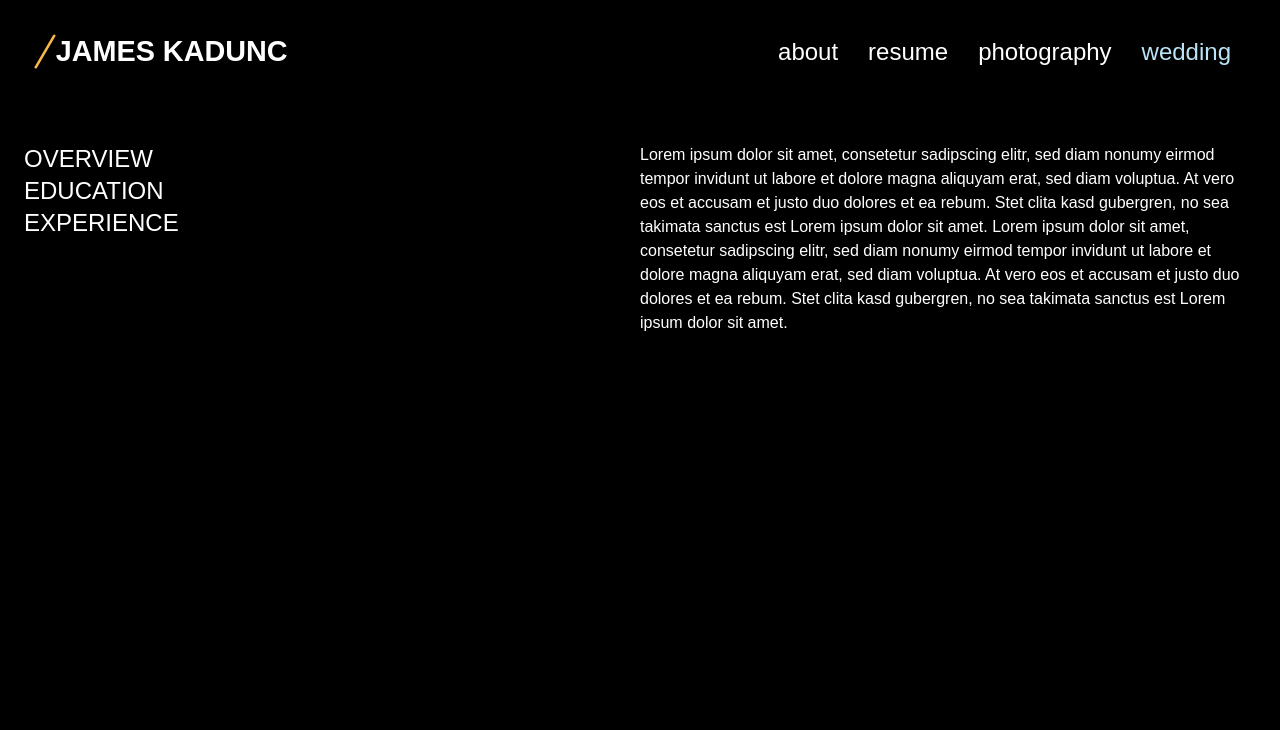
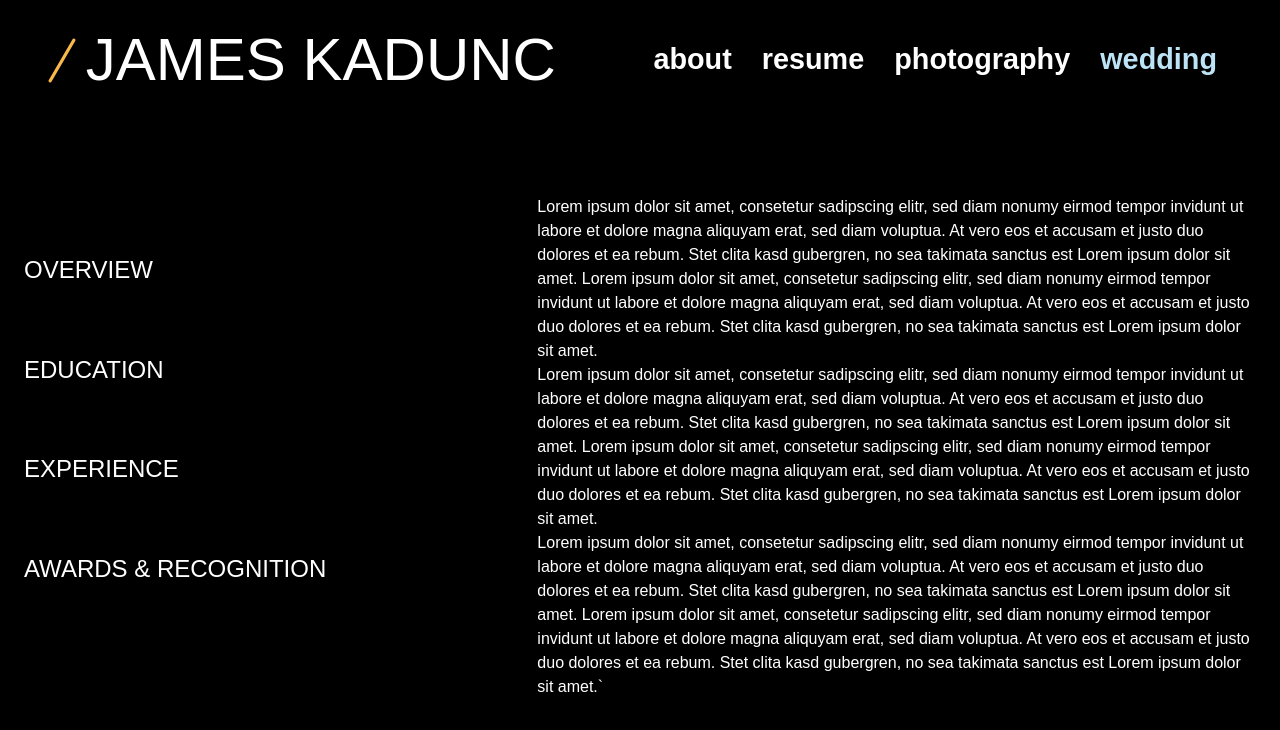
Before and after one commit to jkadunc/jimk-dot-com, a React (Create React App) app: page /resume in a window 1280 px wide. Shown: the top 730 px of the page. Built offline with nearby package versions, Linux system fonts and the light colour scheme; no server answers; a web font is replaced by a local one; what aws-amplify would draw is missing.

Commit message:
updated resume
updated resume area, fixed some styling

```diff
--- a/src/NavSection.tsx
+++ b/src/NavSection.tsx
@@ -1,7 +1,6 @@
 import React from 'react';
-import Box from '@material-ui/core/Box';
-import Link from '@material-ui/core/Link';
-import { Typography } from '@material-ui/core';
+
+import { Typography, Box, Container, Link } from '@material-ui/core';
 import { makeStyles } from '@material-ui/core/styles';
 import {Link as BrowserLink} from 'react-router-dom';
 
@@ -9,7 +8,8 @@ import {Link as BrowserLink} from 'react-router-dom';
 const getStyles = makeStyles((theme) => ({
     name: {
       textTransform: 'uppercase',
-      verticalAlign: 'middle'
+      verticalAlign: 'middle',
+      paddingLeft: '10px'
     },
     headerLink: {
       verticalAlign: 'middle',
@@ -30,6 +30,9 @@ const getStyles = makeStyles((theme) => ({
     },
     img: {
       verticalAlign: 'middle'
+    },
+    container: {
+      paddingBottom: '75px'
     }
 }));
 
@@ -41,30 +44,30 @@ function NavSection() {
   const classes = getStyles();
 
   return (
-    <div style={{ width: '100%', padding: '10px 10px 50px 10px' }}>
+    <Container className={classes.container} maxWidth='xl'>
       <Box p={1} m={1} display="flex" flexWrap="wrap" justifyContent='space-between' alignItems='baseline'>
         <Box p={1} >
           <Link underline="none" component={BrowserLink} to='/'>
-            <img className={classes.img} src='/img/line-angled.svg' alt='' height='35px'></img>
-            <Typography className={classes.name} variant='h3' display='inline'>James Kadunc</Typography>
+            <img className={classes.img} src='/img/line-angled.svg' alt='' height='45px'></img>
+            <Typography className={classes.name} variant='h2' display='inline'>James Kadunc</Typography>
           </Link>
         </Box>
         <Box p={1}>
           <Link underline="none" component={BrowserLink} to='/'>
-            <Typography className={classes.headerLink} variant='h4'>about</Typography>
+            <Typography className={classes.headerLink} variant='h3'>about</Typography>
           </Link>
           <Link underline="none" component={BrowserLink} to='/resume'>
-            <Typography className={classes.headerLink} variant='h4' >resume</Typography>
+            <Typography className={classes.headerLink} variant='h3' >resume</Typography>
           </Link>
           <Link underline="none" component={BrowserLink} to='/photography'>
-            <Typography className={classes.headerLink} variant='h4'>photography</Typography>
+            <Typography className={classes.headerLink} variant='h3'>photography</Typography>
           </Link>
           <Link underline="none" component={BrowserLink} to='/wedding'>
-            <Typography className={`${classes.weddingHeaderLink} ${classes.headerLink}`} variant='h4'>wedding</Typography>
+            <Typography className={`${classes.weddingHeaderLink} ${classes.headerLink}`} variant='h3'>wedding</Typography>
           </Link>
         </Box>
       </Box>
-    </div>
+    </Container>
   );
 }
 
--- a/src/Photography/PhotoGallery.tsx
+++ b/src/Photography/PhotoGallery.tsx
@@ -2,7 +2,6 @@ import React from 'react';
 // import PhotoView from './PhotoView';
 import {photo} from '../models'
 import {API} from 'aws-amplify';
-// import styled from 'styled-components';
 
 // const Styling = styled.div`
 //     margin-top: 20px;
--- a/src/Resume/Resume.tsx
+++ b/src/Resume/Resume.tsx
@@ -1,38 +1,24 @@
-import React from 'react';
-import { Grid, Container, Typography} from '@material-ui/core';
-
-const aboutText = [
-  `Lorem ipsum dolor sit amet, consetetur sadipscing elitr, sed diam nonumy eirmod tempor invidunt ut labore et dolore magna aliquyam erat, sed diam voluptua. At vero eos et accusam et justo duo dolores et ea rebum. Stet clita kasd gubergren, no sea takimata sanctus est Lorem ipsum dolor sit amet. Lorem ipsum dolor sit amet, consetetur sadipscing elitr, sed diam nonumy eirmod tempor invidunt ut labore et dolore magna aliquyam erat, sed diam voluptua. At vero eos et accusam et justo duo dolores et ea rebum. Stet clita kasd gubergren, no sea takimata sanctus est Lorem ipsum dolor sit amet.`,
-  `Lorem ipsum dolor sit amet, consetetur sadipscing elitr, sed diam nonumy eirmod tempor invidunt ut labore et dolore magna aliquyam erat, sed diam voluptua. At vero eos et accusam et justo duo dolores et ea rebum. Stet clita kasd gubergren, no sea takimata sanctus est Lorem ipsum dolor sit amet. Lorem ipsum dolor sit amet, consetetur sadipscing elitr, sed diam nonumy eirmod tempor invidunt ut labore et dolore magna aliquyam erat, sed diam voluptua. At vero eos et accusam et justo duo dolores et ea rebum. Stet clita kasd gubergren, no sea takimata sanctus est Lorem ipsum dolor sit amet.`
-];
+import React, {useState} from 'react';
+import { Grid, Container} from '@material-ui/core';
+import ResumeHeading from './ResumeHeading';
+import ResumeContent from './ResumeContent';
 
 
-export default function Resume() {
+export default function Resume () {
+
+    const [selectedIndex, setSelectedIndex] = useState(0);
+
     return (
       <Container maxWidth='lg'>
       <Grid container>
           <Grid item xs={3} >
-            <Grid item xs={12}>
-            <Typography variant='h5'>
-                OVERVIEW
-            </Typography>
+            {ResumeContent.map((element, index) =>
+              <ResumeHeading key={index} onClick={() => setSelectedIndex(index)} Title={element.Title} />
+            )}
           </Grid>
-          <Grid item xs={12}>
-            <Typography variant='h5'>
-                EDUCATION
-            </Typography>
-          </Grid>
-          <Grid item xs={12}>
-            <Typography variant='h5'>
-                EXPERIENCE
-            </Typography>
-          </Grid>
-        </Grid>
-        <Grid xs={3}></Grid>
-      <Grid item xs={6}>
-        <Typography variant='body1'>
-          {aboutText[0]}
-        </Typography>
+          <Grid item xs={2}></Grid>
+        <Grid item xs={7}>
+            {ResumeContent[selectedIndex].Content}
           </Grid>
         </Grid>
         </Container>
--- /dev/null
+++ b/src/Resume/ResumeContent.js
@@ -0,0 +1,34 @@
+import React from 'react';
+import { Typography} from '@material-ui/core';
+
+const ResumeContent = [
+    {
+      Title: 'Overview',
+      Content:
+      <>
+        <Typography variant='body1'>
+          Lorem ipsum dolor sit amet, consetetur sadipscing elitr, sed diam nonumy eirmod tempor invidunt ut labore et dolore magna aliquyam erat, sed diam voluptua. At vero eos et accusam et justo duo dolores et ea rebum. Stet clita kasd gubergren, no sea takimata sanctus est Lorem ipsum dolor sit amet. Lorem ipsum dolor sit amet, consetetur sadipscing elitr, sed diam nonumy eirmod tempor invidunt ut labore et dolore magna aliquyam erat, sed diam voluptua. At vero eos et accusam et justo duo dolores et ea rebum. Stet clita kasd gubergren, no sea takimata sanctus est Lorem ipsum dolor sit amet.
+        </Typography>
+        <Typography variant='body1'>
+          Lorem ipsum dolor sit amet, consetetur sadipscing elitr, sed diam nonumy eirmod tempor invidunt ut labore et dolore magna aliquyam erat, sed diam voluptua. At vero eos et accusam et justo duo dolores et ea rebum. Stet clita kasd gubergren, no sea takimata sanctus est Lorem ipsum dolor sit amet. Lorem ipsum dolor sit amet, consetetur sadipscing elitr, sed diam nonumy eirmod tempor invidunt ut labore et dolore magna aliquyam erat, sed diam voluptua. At vero eos et accusam et justo duo dolores et ea rebum. Stet clita kasd gubergren, no sea takimata sanctus est Lorem ipsum dolor sit amet.
+        </Typography>
+        <Typography variant='body1'>
+          Lorem ipsum dolor sit amet, consetetur sadipscing elitr, sed diam nonumy eirmod tempor invidunt ut labore et dolore magna aliquyam erat, sed diam voluptua. At vero eos et accusam et justo duo dolores et ea rebum. Stet clita kasd gubergren, no sea takimata sanctus est Lorem ipsum dolor sit amet. Lorem ipsum dolor sit amet, consetetur sadipscing elitr, sed diam nonumy eirmod tempor invidunt ut labore et dolore magna aliquyam erat, sed diam voluptua. At vero eos et accusam et justo duo dolores et ea rebum. Stet clita kasd gubergren, no sea takimata sanctus est Lorem ipsum dolor sit amet.`
+        </Typography>
+      </>
+    },
+    {
+      Title: 'Education',
+      Content: `Lorem ipsum dolor sit amet, consetetur sadipscing elitr, sed diam nonumy eirmod tempor invidunt ut labore et dolore magna aliquyam erat, sed diam voluptua. At vero eos et accusam et justo duo dolores et ea rebum. Stet clita kasd gubergren, no sea takimata sanctus est Lorem ipsum dolor sit amet. Lorem ipsum dolor sit amet, consetetur sadipscing elitr, sed diam nonumy eirmod tempor invidunt ut labore et dolore magna aliquyam erat, sed diam voluptua. At vero eos et accusam et justo duo dolores et ea rebum. Stet clita kasd gubergren, no sea takimata sanctus est Lorem ipsum dolor sit amet.`
+    },
+    {
+      Title: 'Experience',
+      Content: `SOME STUFF HERE`
+    },
+    {
+      Title: 'Awards & Recognition',
+      Content: `Lorem ipsum dolor sit amet, consetetur sadipscing elitr, sed diam nonumy eirmod tempor invidunt ut labore et dolore magna aliquyam erat, sed diam voluptua. At vero eos et accusam et justo duo dolores et ea rebum. Stet clita kasd gubergren, no sea takimata sanctus est Lorem ipsum dolor sit amet. Lorem ipsum dolor sit amet, consetetur sadipscing elitr, sed diam nonumy eirmod tempor invidunt ut labore et dolore magna aliquyam erat, sed diam voluptua. At vero eos et accusam et justo duo dolores et ea rebum. Stet clita kasd gubergren, no sea takimata sanctus est Lorem ipsum dolor sit amet.`
+    },
+  ];
+
+  export default ResumeContent;
--- a/src/Resume/ResumeHeading.tsx
+++ b/src/Resume/ResumeHeading.tsx
@@ -1,7 +1,34 @@
 import React from 'react';
+import { Typography, Link} from '@material-ui/core';
+import { makeStyles } from '@material-ui/core/styles';
 
-export default function ResumeHeading() {
+
+const getStyles = makeStyles((theme) => ({
+  link: {
+    '&:hover' : {
+      cursor:'pointer'
+     },
+  },
+  text: {
+    padding: '10px 0px',
+    margin: '50px 0px',
+    textTransform: 'uppercase',
+    '&:hover' : {
+      borderLeft: '2px #F9B84A solid',
+      paddingLeft: '10px'
+    },
+  }
+}));
+
+export default function ResumeHeading(props:any) {
+
+  const classes = getStyles();
+
   return (
-<p>RESUME HEADING</p>
+    <Link underline='none' className={classes.link} onClick={props.onClick}>
+      <Typography className={classes.text} variant='h4'>
+        {props.Title}
+      </Typography>
+    </Link>
   );
 }
```
Lines whose indentation alone changed are shown as unchanged.
